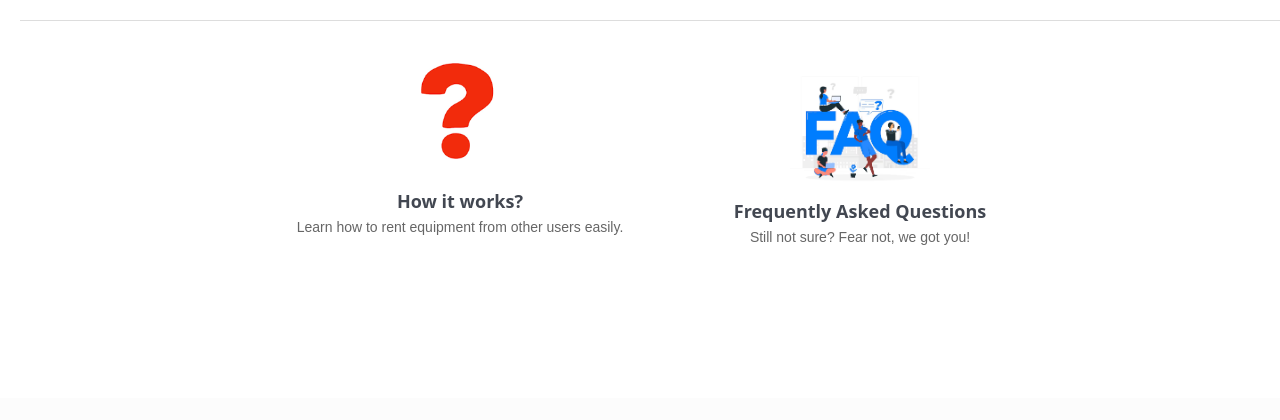
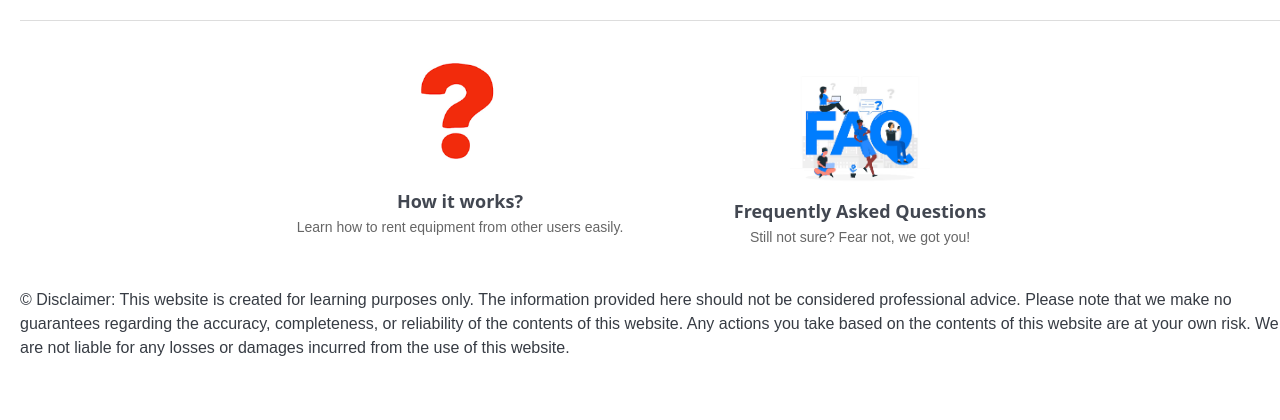
Before and after one commit to oliviakam99/techup-okkam, a Node server app: template views/pages/frontPage.ejs in a window 1280 px wide; the page is wider, and only the part inside the window is pictured. Shown: the part 402-822 px from the top of that part. Before the commit the page ends 647 px from the top of that part, so only its background shows below. Run offline with Node 20, Linux system fonts and the light colour scheme; the template is opened without the code that fills it, so the values that code supplies are empty; some libraries are stand-ins or nearby versions.

Commit message:
sports v19

```diff
--- a/public/css/frontPageStyle.css
+++ b/public/css/frontPageStyle.css
@@ -110,3 +110,22 @@ body {
     height: auto;
     margin-right: 30%;
 }
+
+/*footer*/
+footer {
+    background-color: white;
+    color: black;
+    text-align: left;
+    padding: 0px 0;
+    display: block;
+    font-size: 16px;
+}
+
+footer a {
+    color: #4CAF50;
+    text-decoration: none;
+}
+
+footer a:hover {
+    text-decoration: underline;
+}
--- a/views/pages/frontPage.ejs
+++ b/views/pages/frontPage.ejs
@@ -59,5 +59,10 @@
     </div>
 </div>
 
+<footer>
+  <p>&copy; Disclaimer:
+    This website is created for learning purposes only. The information provided here should not be considered professional advice. Please note that we make no guarantees regarding the accuracy, completeness, or reliability of the contents of this website. Any actions you take based on the contents of this website are at your own risk. We are not liable for any losses or damages incurred from the use of this website.</p>
+</footer>
+
 </body>
 </html>
```
